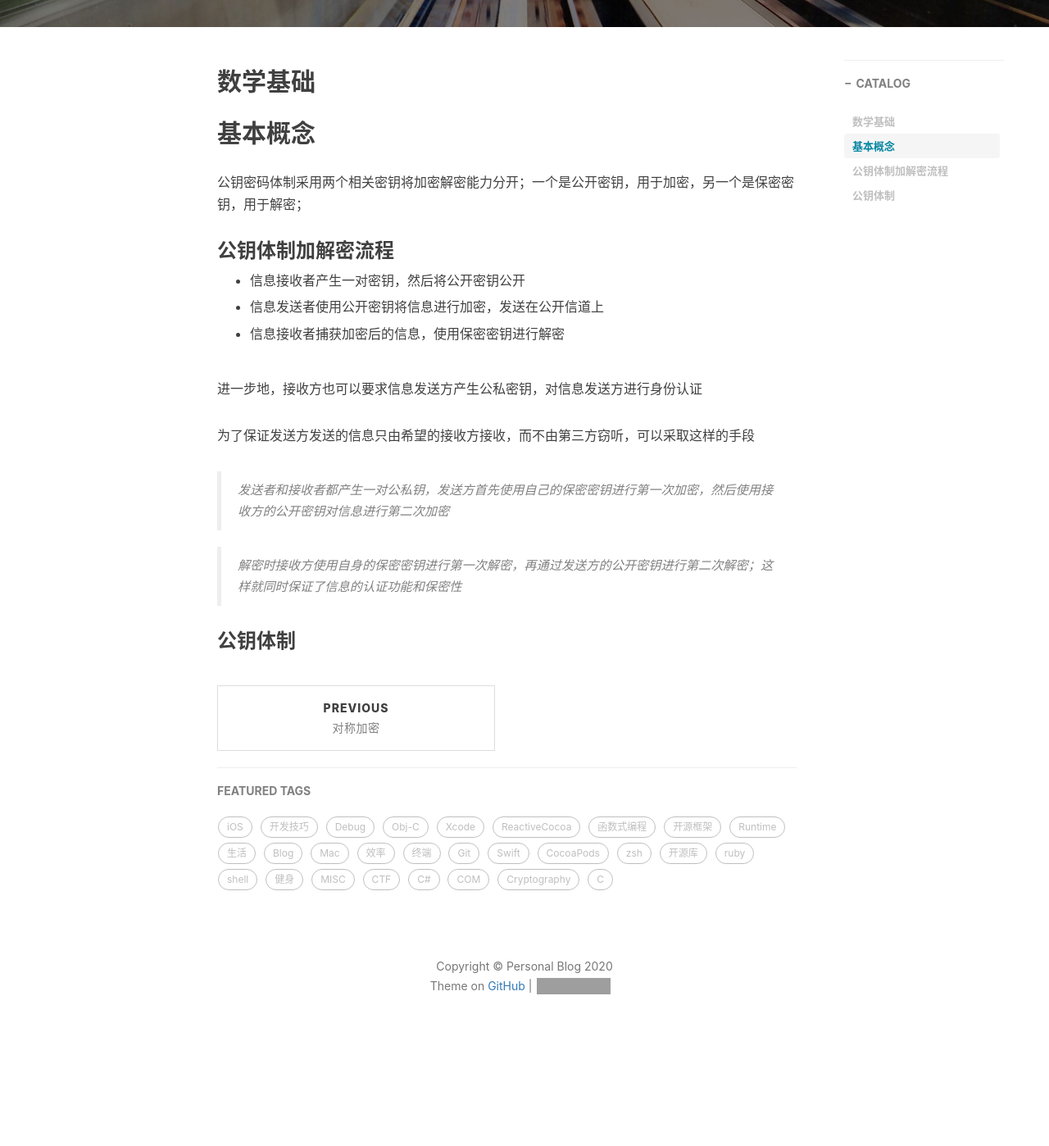
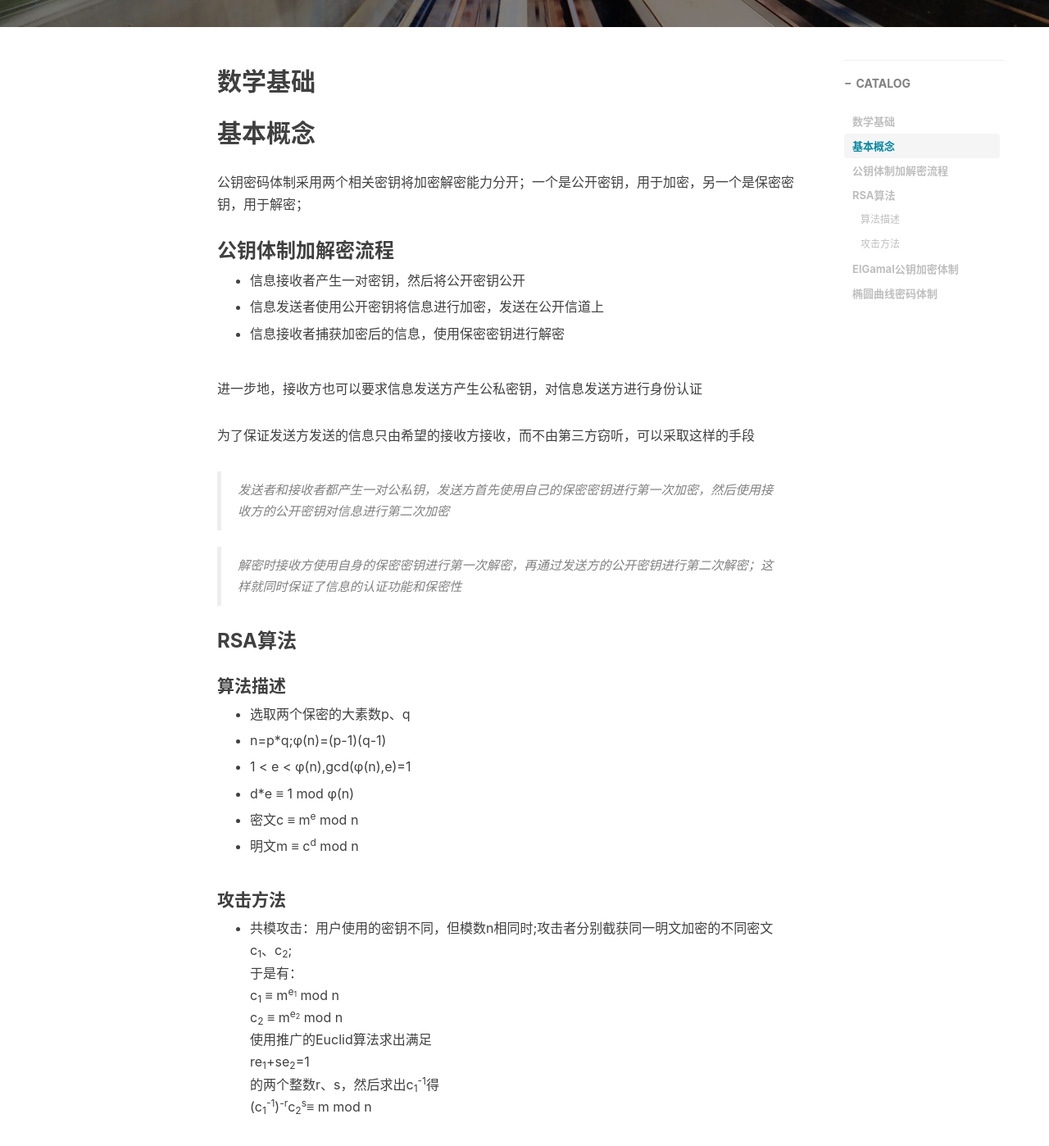
Before and after one commit to ONLYUNIVERSE/ONLYUNIVERSE.github.io, a Jekyll site: the page built from _posts/2020-05-24-公钥密码.md, in a window 1280 px wide and 1400 px high, scrolled down 424 px. Shown: the whole window at 82% size. Built offline with Jekyll 4.4.1, drawn with Linux system fonts in a browser that asks for light colours; nearby versions of some CDN libraries; comment, search, counter and statistics services are not loaded; before the commit the page ends 1731 px from its top, so only the background shows below that; some of the changed text lies outside the part shown; grey boxes are pictures that could not be loaded.

Commit message:
Update 2020-05-24-公钥密码.md

```diff
--- a/_posts/2020-05-24-公钥密码.md
+++ b/_posts/2020-05-24-公钥密码.md
@@ -32,4 +32,33 @@ tags:                               #标签
 
 >解密时接收方使用自身的保密密钥进行第一次解密，再通过发送方的公开密钥进行第二次解密；这样就同时保证了信息的认证功能和保密性
 
-### 公钥体制
+### RSA算法
+
+#### 算法描述
+
+- 选取两个保密的大素数p、q
+
+- n=p*q;φ(n)=(p-1)(q-1)
+
+- 1 < e < φ(n),gcd(φ(n),e)=1
+
+- d*e ≡ 1 mod φ(n)
+
+- 密文c ≡ m<sup>e</sup> mod n
+
+- 明文m ≡ c<sup>d</sup> mod n
+
+#### 攻击方法
+
+- 共模攻击：用户使用的密钥不同，但模数n相同时;攻击者分别截获同一明文加密的不同密文c<sub>1</sub>、c<sub>2</sub>;
+    于是有：
+    c<sub>1</sub> ≡ m<sup>e<sub>1</sub></sup> mod n
+    c<sub>2</sub> ≡ m<sup>e<sub>2</sub></sup> mod n
+    使用推广的Euclid算法求出满足
+    re<sub>1</sub>+se<sub>2</sub>=1
+    的两个整数r、s，然后求出c<sub>1</sub><sup>-1</sup>得
+    (c<sub>1</sub><sup>-1</sup>)<sup>-r</sup>c<sub>2</sub><sup>s</sup>≡ m mod n
+
+### ElGamal公钥加密体制
+
+### 椭圆曲线密码体制
```
